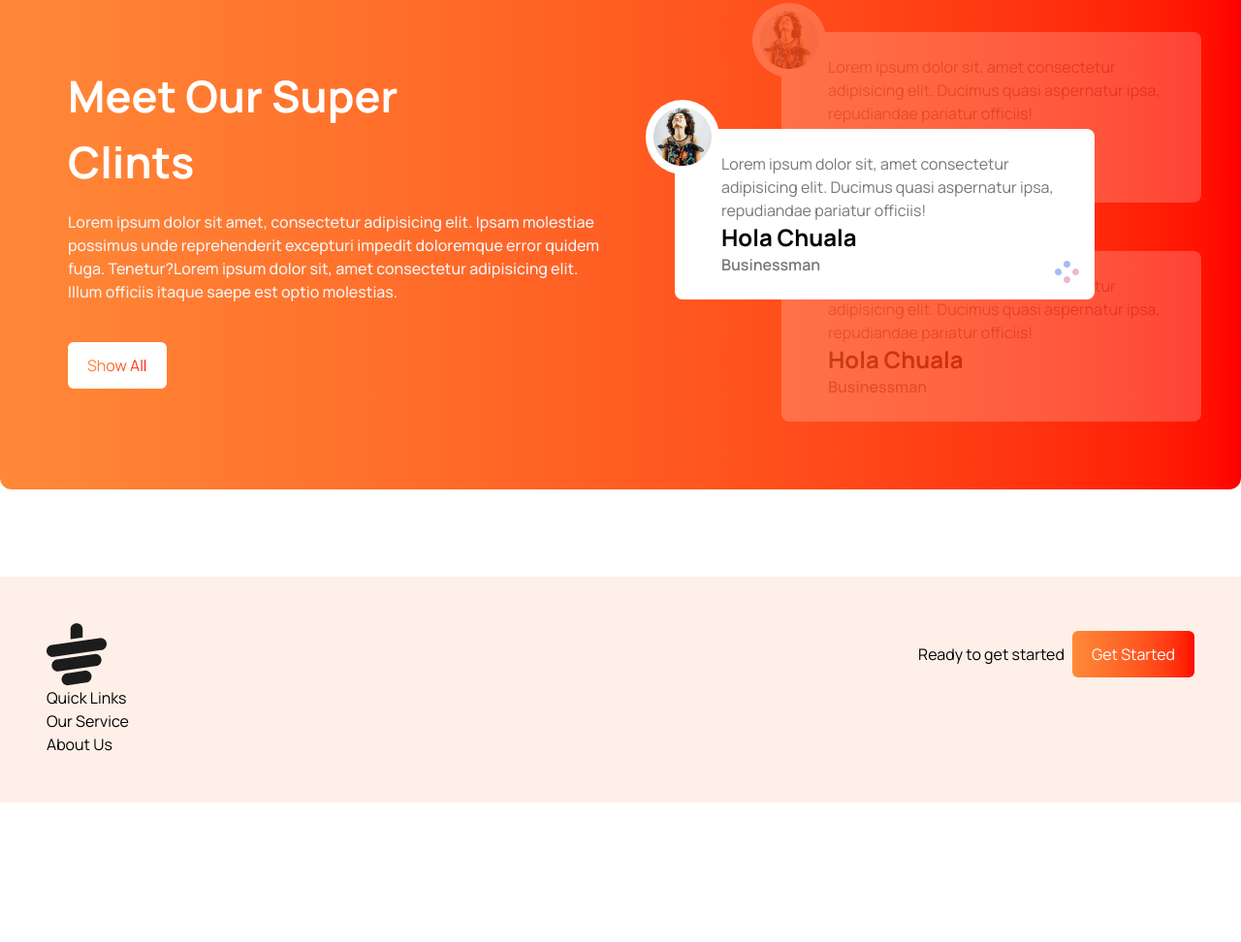
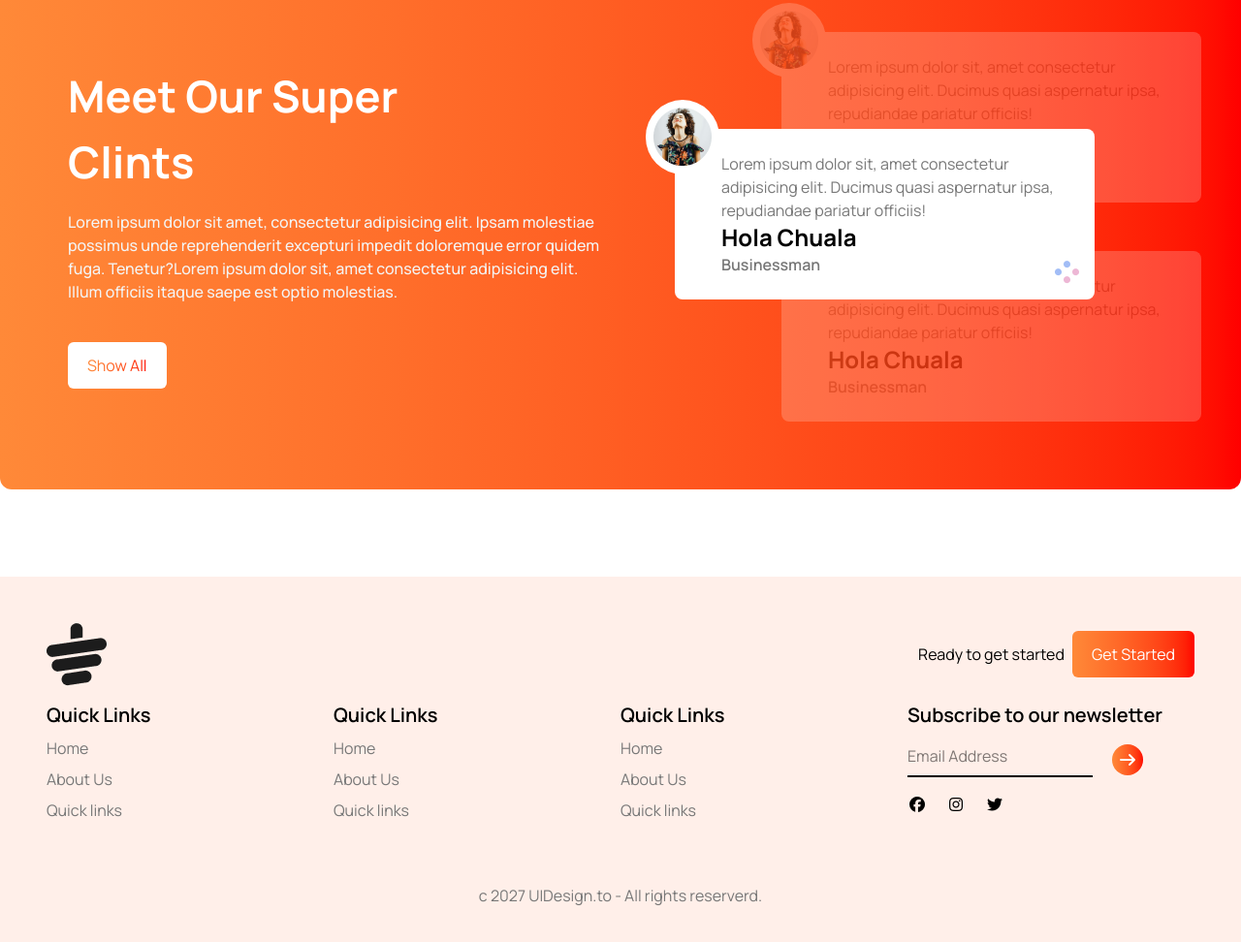
Before and after one commit to masum-2003/Tea-House, a plain HTML site: page index.html in a window 1280 px wide. Shown: the part 1767-2739 px from the top of the page at 97% size. Before the commit the page ends 2595 px from the top, so only its background shows below. Drawn offline with nearby package versions, Linux system fonts and the light colour scheme.

Commit message:
One section reamining

```diff
--- a/index.html
+++ b/index.html
@@ -165,8 +165,8 @@
       </section>
 
       <!-- Footer Section -->
-       <footer class="bg-[#ffefe9] p-12">
-       <div class="container mx-auto">
+       <footer class="bg-[#ffefe9] p-12 ">
+       <div class="container mx-auto space-y-4">
         <!-- footer top -->
          <div class="flex justify-between">
             <img src="./images/cup.png" alt="">
@@ -174,12 +174,46 @@
                 <p>Ready to get started</p>
                 <button class="py-3 px-5 rounded-md text-white font-semibol bg-linear-to-r from-[#ff8938] to-[#ff0000]">Get Started</button>
             </div>
-         </div class="border border-amber-600">
-            <ul><a href="">Quick Links</a></ul>
-            <ul><a href="">Our Service</a></ul>
-            <ul><a href="">About Us</a></ul>
-            <ul></ul>
+            </div>
+
+        <div class=" grid grid-cols-4">
+            <ul class="space-y-2">
+                <li class="font-semibold text-xl">Quick Links</li>
+                <li class="text-[#777777]"><a href="">Home</a></li>
+                <li class="text-[#777777]"><a href="">About Us</a></li>
+                <li class="text-[#777777]"><a href="">Quick links</a></li>
+            </ul>
+
+            <ul class="space-y-2">
+                <li class="font-semibold text-xl">Quick Links</li>
+                <li class="text-[#777777]"><a href="">Home</a></li>
+                <li class="text-[#777777]"><a href="">About Us</a></li>
+                <li class="text-[#777777]"><a href="">Quick links</a></li>
+            </ul>
+
+            <ul class="space-y-2">
+                <li class="font-semibold text-xl">Quick Links</li>
+                <li class="text-[#777777]"><a href="">Home</a></li>
+                <li class="text-[#777777]"><a href="">About Us</a></li>
+                <li class="text-[#777777]"><a href="">Quick links</a></li>
+            </ul>
+
+            <div class="space-y-4">
+                <h2 class="font-semibold text-xl">Subscribe to our newsletter</h2>
+               <div class="flex gap-5">
+                 <input type="text" placeholder="Email Address" class="border-b-2 pb-2 outline-none">
+                <button class="h-8 w-8 rounded-full text-white font-semibol bg-linear-to-r from-[#ff8938] to-[#ff0000]"><span><i class="fa-solid fa-arrow-right"></i></span></button>
+               </div>
+
+                 <div class="flex gap-5">
+                <span><i class="fa-brands fa-facebook"></i></span>
+                <span><i class="fa-brands fa-instagram"></i></span>
+                <span><i class="fa-brands fa-twitter"></i></span>
+            </div>
+            </div>
         </div>
+          <!-- Footer Bottom -->
+            <p class="text-[#777777] text-center mt-16">c 2027 UIDesign.to - All rights reserverd.</p>
        </footer>
 
 </body>
```
